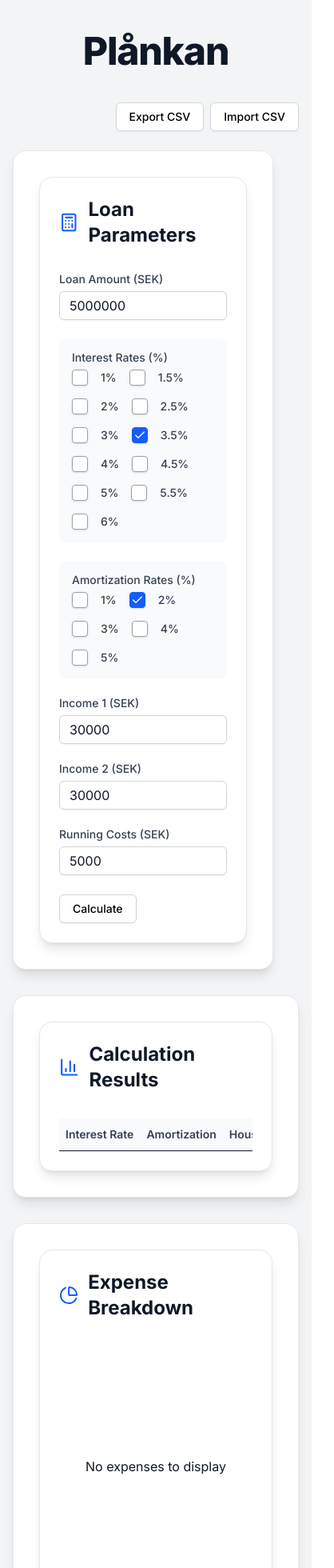
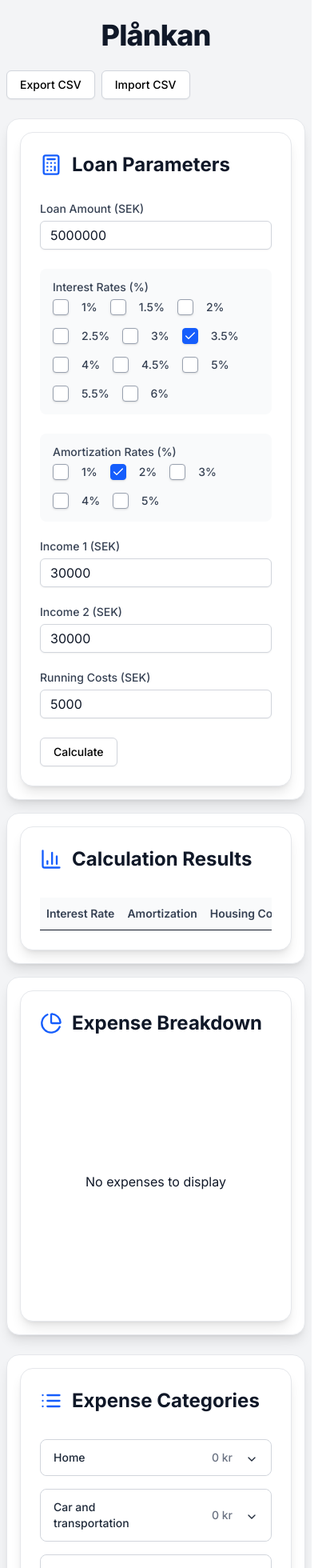
Before and after one commit to ozgurbaserdem/household-financials, a Next.js app: page / in a window 390 px wide. Shown: the top 1960 px of the page at 80% size, 418 px wide, since content can reach past the window. Built offline with nearby package versions, Linux system fonts and the light colour scheme.

Commit message:
Refactor layout and styling in Home and ExpenseCategories components; adjust padding, margins, and grid structure for improved responsiveness and consistency

```diff
--- a/src/app/page.tsx
+++ b/src/app/page.tsx
@@ -76,35 +76,34 @@
 
 	return (
 		<main className='min-h-screen bg-gray-100 dark:bg-gray-950 flex flex-col items-center'>
-			<div className='w-full max-w-7xl px-4 py-10'>
-				<h1 className='text-5xl font-extrabold text-gray-900 dark:text-gray-100 mb-10 text-center tracking-tight'>
+			<div className='w-full max-w-7xl px-2 sm:px-4 py-6 sm:py-10'>
+				<h1 className='text-4xl sm:text-5xl font-extrabold text-gray-900 dark:text-gray-100 mb-6 sm:mb-10 text-center tracking-tight'>
 					{t('app.title')}
 				</h1>
-				<div className='mb-6 flex justify-end'>
+				<div className='grid grid-cols-1 md:grid-cols-3 gap-4 sm:gap-8 mb-6'>
 					<ExportImportButtons
 						state={calculatorState}
 						onImport={handleImport}
 					/>
 				</div>
-				<div className='grid grid-cols-1 md:grid-cols-3 gap-8'>
-					<section className='col-span-1 bg-white dark:bg-gray-900 rounded-2xl shadow-lg p-8 border border-gray-200 dark:border-gray-700'>
-						<CalculatorForm
+				<div className='grid grid-cols-1 md:grid-cols-3 gap-4 sm:gap-8'>
+				<section className='col-span-2 md:col-span-1 w-full bg-white dark:bg-gray-900 rounded-2xl shadow-lg p-4 sm:p-8 border border-gray-200 dark:border-gray-700'>						<CalculatorForm
 							onSubmit={handleFormSubmit}
 							values={getFormValuesFromState(calculatorState)}
 						/>
 					</section>
-					<section className='col-span-2 flex flex-col gap-8'>
-						<div className='bg-white dark:bg-gray-900 rounded-2xl shadow-lg p-8 border border-gray-200 dark:border-gray-700'>
+					<section className='col-span-2 flex flex-col gap-4 sm:gap-8'>
+						<div className='bg-white dark:bg-gray-900 rounded-2xl shadow-lg p-4 sm:p-8 border border-gray-200 dark:border-gray-700 w-full'>
 							<ResultsTable
 								results={results}
 							/>
 						</div>
-						<div className='bg-white dark:bg-gray-900 rounded-2xl shadow-lg p-8 border border-gray-200 dark:border-gray-700'>
+						<div className='bg-white dark:bg-gray-900 rounded-2xl shadow-lg p-4 sm:p-8 border border-gray-200 dark:border-gray-700 w-full'>
 							<ExpenseBreakdown expenses={calculatorState.expenses} />
 						</div>
 					</section>
 				</div>
-				<section className='mt-10 bg-white dark:bg-gray-900 rounded-2xl shadow-lg p-8 border border-gray-200 dark:border-gray-700'>
+				<section className='mt-6 sm:mt-10 bg-white dark:bg-gray-900 rounded-2xl shadow-lg p-4 sm:p-8 border border-gray-200 dark:border-gray-700 w-full'>
 					<ExpenseCategories
 						expenses={calculatorState.expenses}
 						onChange={handleExpensesChange}
--- a/src/components/calculator/ExpenseCategories.tsx
+++ b/src/components/calculator/ExpenseCategories.tsx
@@ -40,7 +40,7 @@
   }
 
   return (
-    <Card className='shadow-lg rounded-2xl border border-gray-200 dark:border-gray-700 dark:bg-gray-900'>
+    <Card className='shadow-lg rounded-2xl border border-gray-200 dark:border-gray-700 dark:bg-gray-900 w-full'>
       <CardHeader className='flex flex-row items-center gap-3 pb-2'>
         <List className='w-7 h-7 text-blue-600' />
         <CardTitle className='text-2xl font-bold text-gray-900 dark:text-gray-100'>
@@ -52,14 +52,14 @@
           type='multiple'
           value={expandedCategories}
           onValueChange={setExpandedCategories}
-          className='space-y-4'
+          className='space-y-4 w-full'
         >
           {expenseCategories.map(category => {
             const categoryTotal = calculateCategoryTotal(category.id)
             return (
               <AccordionItem key={category.id} value={category.id} className='rounded-lg border border-gray-300 bg-gray-50 dark:border-gray-700 dark:bg-gray-900'>
                 <AccordionTrigger className='flex items-center justify-between px-4 py-3 rounded-lg hover:bg-gray-100 dark:hover:bg-gray-800 text-gray-800 dark:text-gray-100 focus-visible:ring-2 focus-visible:ring-blue-400 transition-colors'>
-                  <span className='truncate flex-1 font-medium text-gray-800 dark:text-gray-100'>
+                  <span className='font-medium text-gray-800 dark:text-gray-100 truncate whitespace-normal sm:truncate flex-1'>
                     {t(`expense_categories.${category.id}.name`)}
                   </span>
                   <span className='text-sm text-gray-500 dark:text-gray-300 text-right w-24 flex-shrink-0'>
@@ -108,7 +108,7 @@
         </Accordion>
 
         <div className='mt-6 border-t border-gray-200 dark:border-gray-700 pt-4'>
-          <div className='flex items-center justify-between'>
+          <div className='flex items-center justify-between flex-wrap gap-2'>
             <span className='font-medium text-gray-800 dark:text-gray-100'>
               {t('expense_categories.total_expenses')}
             </span>
```
